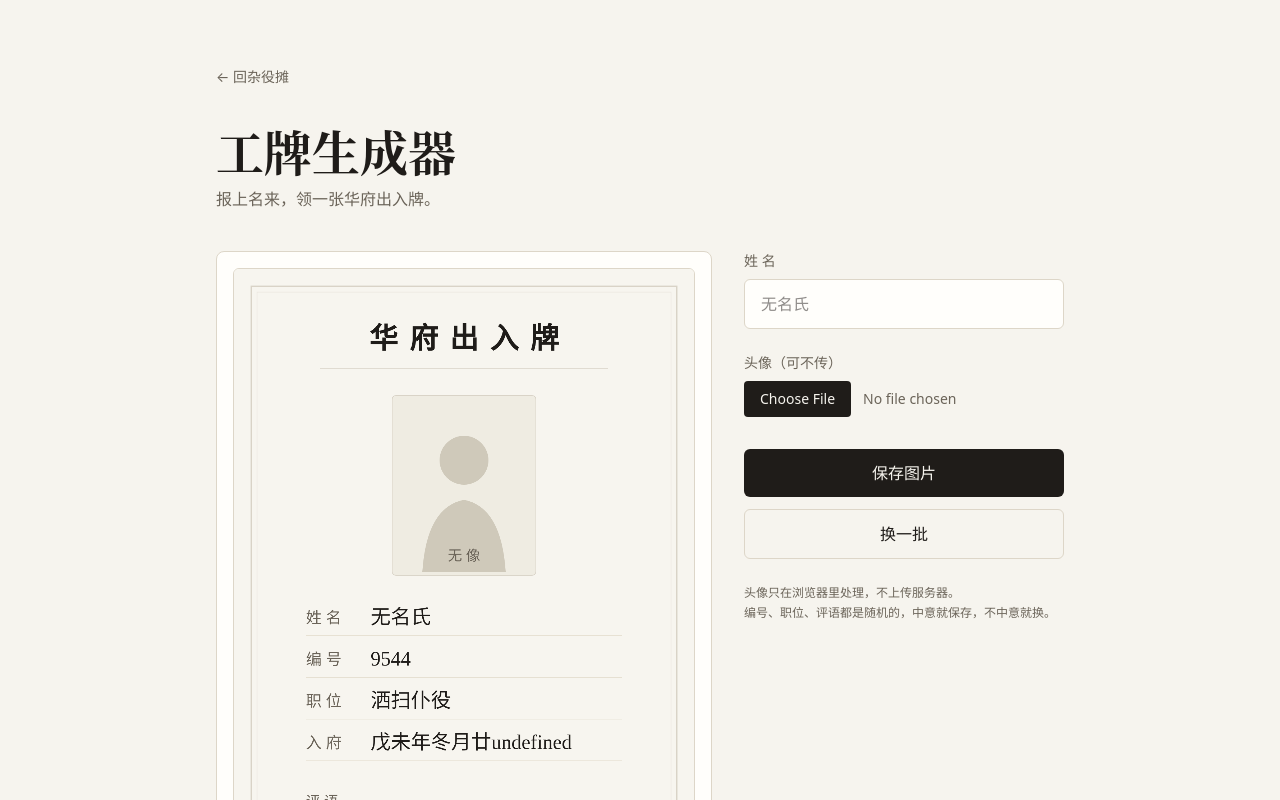
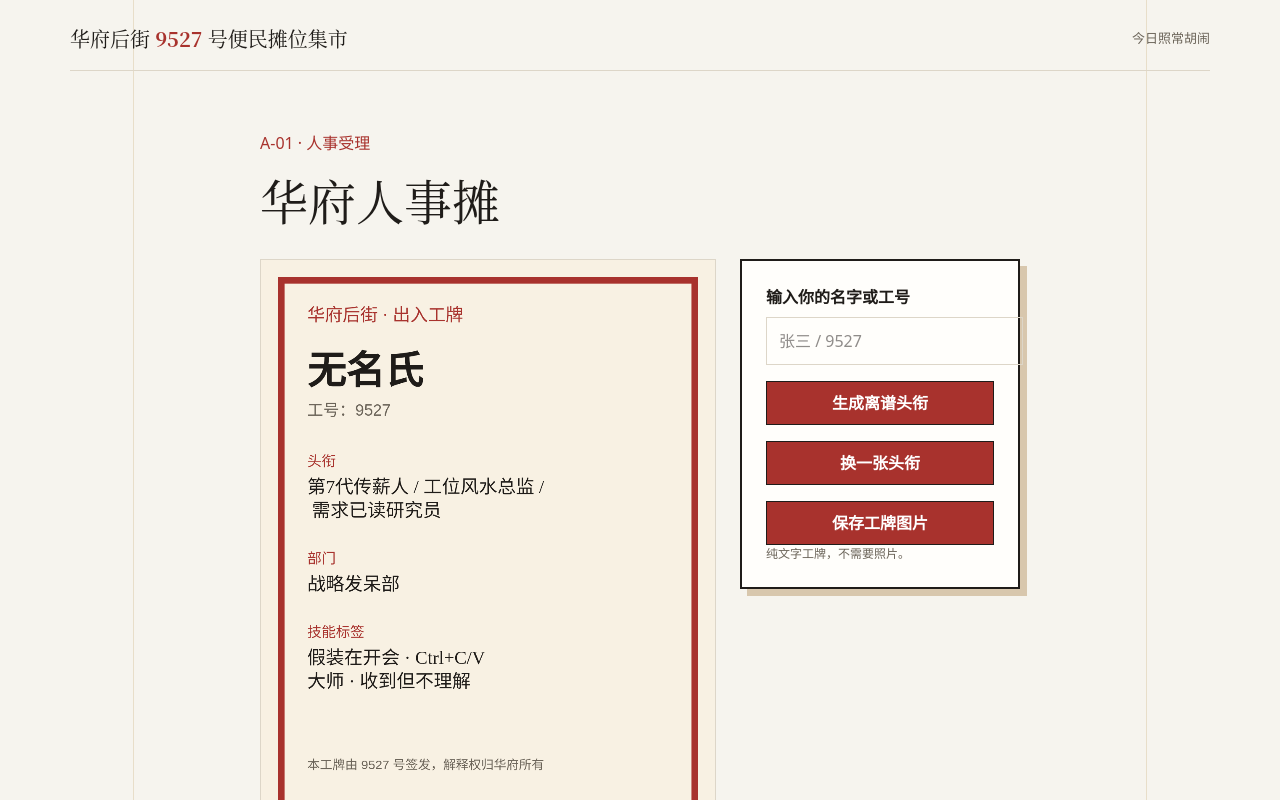
Before and after one commit to prodong9527/chat, a Next.js app: page /badge in a window 1280 px wide. Shown: the top 800 px of the page. Built offline with nearby package versions, Linux system fonts and the light colour scheme.

Commit message:
feat: redesign badge as huafu text card

```diff
--- a/app/badge/page.tsx
+++ b/app/badge/page.tsx
@@ -1,145 +1,10 @@
 "use client";
-
-import Link from "next/link";
-import { useEffect, useRef, useState } from "react";
+import { useRef, useState } from "react";
+import { MarketShell } from "@/components/market/MarketShell";
 import BadgeCanvas, { type BadgeData } from "@/components/badge/BadgeCanvas";
-import { drawDate, drawNumber, drawPost, drawRemark } from "@/lib/draw-data";
-
-function makeData(name: string): BadgeData {
-  return {
-    name,
-    number: drawNumber(),
-    post: drawPost().name,
-    date: drawDate(),
-    remark: drawRemark(),
-  };
-}
-
-export default function BadgePage() {
-  const canvasRef = useRef<HTMLCanvasElement | null>(null);
-  const [name, setName] = useState("");
-  const [data, setData] = useState<BadgeData | null>(null);
-  const [avatar, setAvatar] = useState<HTMLImageElement | null>(null);
-
-  // 随机数据放到客户端初始化，避免 SSR 与 hydration 结果不一致
-  useEffect(() => {
-    setData(makeData(""));
-  }, []);
-
-  useEffect(() => {
-    if (data) setData((d) => (d ? { ...d, name } : d));
-  }, [name]);
-
-  function reroll() {
-    setData(makeData(name));
-  }
-
-  function onPickAvatar(e: React.ChangeEvent<HTMLInputElement>) {
-    const file = e.target.files?.[0];
-    if (!file) return;
-    const reader = new FileReader();
-    reader.onload = () => {
-      const img = new Image();
-      img.onload = () => setAvatar(img);
-      img.src = reader.result as string;
-    };
-    reader.readAsDataURL(file);
-  }
-
-  function save() {
-    const canvas = canvasRef.current;
-    if (!canvas) return;
-    canvas.toBlob((blob) => {
-      if (!blob) return;
-      const url = URL.createObjectURL(blob);
-      const a = document.createElement("a");
-      a.href = url;
-      a.download = `9527-${name.trim() || "无名氏"}.png`;
-      a.click();
-      URL.revokeObjectURL(url);
-    }, "image/png");
-  }
-
-  return (
-    <main className="flex-1 w-full max-w-4xl mx-auto px-6 py-12 sm:py-16">
-      <Link
-        href="/"
-        className="inline-block text-sm text-ink-soft hover:text-seal mb-10"
-      >
-        ← 回杂役摊
-      </Link>
-
-      <header className="mb-10">
-        <h1 className="font-brush text-4xl sm:text-5xl font-bold mb-3">
-          工牌生成器
-        </h1>
-        <p className="text-ink-soft">报上名来，领一张华府出入牌。</p>
-      </header>
-
-      <div className="grid gap-8 md:grid-cols-[1fr_320px] items-start">
-        <div className="bg-paper-card border border-line rounded-lg p-4">
-          {data ? (
-            <BadgeCanvas canvasRef={canvasRef} data={data} avatar={avatar} />
-          ) : (
-            <div className="aspect-[640/1000] rounded-md border border-line bg-paper animate-pulse" />
-          )}
-        </div>
-
-        <div className="space-y-6">
-          <div>
-            <label className="block text-sm text-ink-soft mb-2">姓 名</label>
-            <input
-              value={name}
-              onChange={(e) => setName(e.target.value.slice(0, 8))}
-              placeholder="无名氏"
-              className="w-full px-4 py-3 bg-paper-card border border-line rounded-md text-base outline-none focus:border-seal"
-            />
-          </div>
-
-          <div>
-            <label className="block text-sm text-ink-soft mb-2">
-              头像（可不传）
-            </label>
-            <input
-              type="file"
-              accept="image/*"
-              onChange={onPickAvatar}
-              className="block w-full text-sm text-ink-soft file:mr-3 file:px-4 file:py-2 file:border-0 file:rounded file:bg-ink file:text-paper file:text-sm file:cursor-pointer"
-            />
-            {avatar && (
-              <button
-                onClick={() => setAvatar(null)}
-                className="mt-2 text-xs text-ink-soft hover:text-seal"
-              >
-                移除头像
-              </button>
-            )}
-          </div>
-
-          <div className="space-y-3 pt-2">
-            <button
-              onClick={save}
-              disabled={!data}
-              className="w-full px-6 py-3 bg-ink text-paper rounded-md font-medium transition-opacity hover:opacity-85 disabled:opacity-40"
-            >
-              保存图片
-            </button>
-            <button
-              onClick={reroll}
-              disabled={!data}
-              className="w-full px-6 py-3 border border-line rounded-md text-base transition-colors hover:border-seal disabled:opacity-40"
-            >
-              换一批
-            </button>
-          </div>
-
-          <p className="text-xs text-ink-soft leading-relaxed">
-            头像只在浏览器里处理，不上传服务器。
-            <br />
-            编号、职位、评语都是随机的，中意就保存，不中意就换。
-          </p>
-        </div>
-      </div>
-    </main>
-  );
-}
+import { exportPng, triggerDownload } from "@/lib/share/canvas";
+const TITLES = ["高级摸鱼架构师", "第7代传薪人", "工位风水总监", "需求已读研究员", "会议纪要蒸馏师", "摸鱼流程合规官"];
+const DEPARTMENTS = ["战略发呆部", "不急不缓司", "跨部门甩锅中心", "华府流程研究院"];
+const SKILLS = ["已读不回", "假装在开会", "Ctrl+C/V 大师", "收到但不理解"];
+function makeBadge(name: string): BadgeData { const pick = <T,>(items: readonly T[], shift: number) => items[(name.length * 13 + shift) % items.length]; return { name: name || "无名氏", number: "9527", titles: [pick(TITLES, 1), pick(TITLES, 2), pick(TITLES, 3)], department: pick(DEPARTMENTS, 4), skills: [pick(SKILLS, 5), pick(SKILLS, 6), pick(SKILLS, 7)] }; }
+export default function BadgePage() { const [name, setName] = useState(""); const [data, setData] = useState(makeBadge("")); const ref = useRef<HTMLCanvasElement>(null); async function save() { if (!ref.current) return; triggerDownload(await exportPng(ref.current), `华府工牌-${data.name}.png`); } return <MarketShell><section className="stall-page"><p>A-01 · 人事受理</p><h1>华府人事摊</h1><div className="badge-desk"><div><BadgeCanvas canvasRef={ref} data={data} /><p>本工牌由 9527 号签发，解释权归华府所有。</p></div><div className="service-desk"><label>输入你的名字或工号<input value={name} onChange={(event) => setName(event.target.value.slice(0, 16))} placeholder="张三 / 9527" /></label><button onClick={() => setData(makeBadge(name))}>生成离谱头衔</button><button onClick={() => setData(makeBadge(`${name}${Date.now()}`))}>换一张头衔</button><button onClick={save}>保存工牌图片</button><p>纯文字工牌，不需要照片。</p></div></div></section></MarketShell>; }
--- a/app/globals.css
+++ b/app/globals.css
@@ -37,6 +37,7 @@ body {
 @media (max-width:639px){.market-shell{padding:16px 14px 46px}.market-header span{display:none}.market-hero{padding:44px 8px 24px}.market-notice,.district-street,.market-footer{margin-left:8px;margin-right:8px;padding-left:0;padding-right:0}.market-notice{padding:14px}.stall-grid{grid-template-columns:1fr}.stall-sign{min-height:152px}.market-footer{display:block;line-height:1.5}}
 @media (prefers-reduced-motion:reduce){.stall-sign{transition:none}.stall-sign:hover{transform:none}}
 .stall-page{max-width:760px;margin:60px auto}.stall-page>p{color:var(--seal)}.stall-page h1{font:48px var(--font-brush);margin:10px 0 25px}.service-desk,.fortune-desk{background:var(--paper-card);border:2px solid var(--ink);box-shadow:7px 7px 0 #d8c7ad;padding:24px}.service-desk label{display:grid;gap:8px;font-weight:600}.service-desk textarea{min-height:130px;padding:12px;border:1px solid var(--line);font:16px var(--font-sans);resize:vertical}.service-desk button,.share-actions button{min-height:44px;margin-top:16px;padding:8px 18px;border:1px solid var(--ink);background:#a8322d;color:#fff;font-weight:700;cursor:pointer}.share-actions button+button{margin-left:10px;background:#fff;color:var(--ink)}.desk-error{color:var(--seal)}.result-document{margin-top:24px;padding:20px;border:1px dashed var(--line)}.result-document h2{font:28px var(--font-brush);margin:0 0 12px}.result-document section{display:grid;gap:4px;margin-top:14px}.result-document span{color:var(--ink-soft);line-height:1.6}.fortune-desk dl{display:grid;grid-template-columns:90px 1fr;gap:16px;line-height:1.6}.fortune-desk dt{font-weight:700}.fortune-desk dd{margin:0}.share-actions p{color:var(--seal)}
+.badge-desk{display:grid;grid-template-columns:minmax(0,1fr) 280px;gap:24px;align-items:start}.badge-desk .service-desk input{padding:12px;border:1px solid var(--line);font:16px var(--font-sans)}.badge-desk .service-desk button{width:100%}.badge-canvas{display:block;width:100%;height:auto;border:1px solid var(--line);background:#f8f1e3}.badge-desk>div>p{font-size:12px;color:var(--ink-soft)}@media(max-width:639px){.badge-desk{grid-template-columns:1fr}}
 
 ::selection {
   background: #e8d9c5;
--- a/components/badge/BadgeCanvas.tsx
+++ b/components/badge/BadgeCanvas.tsx
@@ -1,232 +1,4 @@
 "use client";
-
 import { useEffect, type RefObject } from "react";
-
-export type BadgeData = {
-  name: string;
-  number: string;
-  post: string;
-  date: string;
-  remark: string;
-};
-
-type Props = {
-  canvasRef: RefObject<HTMLCanvasElement | null>;
-  data: BadgeData;
-  avatar: HTMLImageElement | null;
-};
-
-const W = 640;
-const H = 1000;
-const SCALE = 2;
-
-const PAPER = "#f7f5ef";
-const INK = "#1f1c19";
-const INK_SOFT = "#6b6459";
-const LINE = "#d9d3c7";
-const SEAL = "#a8322d";
-
-const BRUSH =
-  '"STKaiti", "KaiTi", "Kaiti SC", "Songti SC", "SimSun", serif';
-const SANS = 'system-ui, "PingFang SC", "Microsoft YaHei", sans-serif';
-
-function roundRectPath(
-  ctx: CanvasRenderingContext2D,
-  x: number,
-  y: number,
-  w: number,
-  h: number,
-  r: number,
-) {
-  ctx.beginPath();
-  ctx.moveTo(x + r, y);
-  ctx.lineTo(x + w - r, y);
-  ctx.quadraticCurveTo(x + w, y, x + w, y + r);
-  ctx.lineTo(x + w, y + h - r);
-  ctx.quadraticCurveTo(x + w, y + h, x + w - r, y + h);
-  ctx.lineTo(x + r, y + h);
-  ctx.quadraticCurveTo(x, y + h, x, y + h - r);
-  ctx.lineTo(x, y + r);
-  ctx.quadraticCurveTo(x, y, x + r, y);
-  ctx.closePath();
-}
-
-/** 逐字绘制并加字距，绕开 ctx.letterSpacing 的兼容性问题 */
-function drawSpaced(
-  ctx: CanvasRenderingContext2D,
-  text: string,
-  cx: number,
-  y: number,
-  spacing: number,
-) {
-  const chars = [...text];
-  const widths = chars.map((c) => ctx.measureText(c).width);
-  const total =
-    widths.reduce((a, b) => a + b, 0) + spacing * (chars.length - 1);
-  let x = cx - total / 2;
-  chars.forEach((c, i) => {
-    ctx.fillText(c, x + widths[i] / 2, y);
-    x += widths[i] + spacing;
-  });
-}
-
-function drawPhotoFrame(ctx: CanvasRenderingContext2D, x: number, y: number, w: number, h: number) {
-  ctx.fillStyle = "#efece2";
-  roundRectPath(ctx, x, y, w, h, 6);
-  ctx.fill();
-  ctx.strokeStyle = LINE;
-  ctx.lineWidth = 1;
-  roundRectPath(ctx, x, y, w, h, 6);
-  ctx.stroke();
-}
-
-function drawSilhouette(ctx: CanvasRenderingContext2D, x: number, y: number, w: number, h: number) {
-  const cx = x + w / 2;
-  ctx.fillStyle = "#cfc9ba";
-  // 头
-  ctx.beginPath();
-  ctx.arc(cx, y + h * 0.36, w * 0.17, 0, Math.PI * 2);
-  ctx.fill();
-  // 身
-  ctx.beginPath();
-  ctx.moveTo(cx - w * 0.29, y + h * 0.98);
-  ctx.quadraticCurveTo(cx - w * 0.26, y + h * 0.62, cx, y + h * 0.58);
-  ctx.quadraticCurveTo(cx + w * 0.26, y + h * 0.62, cx + w * 0.29, y + h * 0.98);
-  ctx.closePath();
-  ctx.fill();
-
-  ctx.fillStyle = INK_SOFT;
-  ctx.font = `20px ${SANS}`;
-  ctx.textAlign = "center";
-  ctx.fillText("无 像", cx, y + h - 26);
-}
-
-export default function BadgeCanvas({ canvasRef, data, avatar }: Props) {
-  useEffect(() => {
-    const canvas = canvasRef.current;
-    if (!canvas) return;
-    const ctx = canvas.getContext("2d");
-    if (!ctx) return;
-
-    canvas.width = W * SCALE;
-    canvas.height = H * SCALE;
-    ctx.setTransform(SCALE, 0, 0, SCALE, 0, 0);
-    ctx.clearRect(0, 0, W, H);
-
-    // 纸底与双框
-    ctx.fillStyle = PAPER;
-    ctx.fillRect(0, 0, W, H);
-    ctx.strokeStyle = LINE;
-    ctx.lineWidth = 2;
-    ctx.strokeRect(24, 24, W - 48, H - 48);
-    ctx.lineWidth = 1;
-    ctx.strokeRect(32, 32, W - 64, H - 64);
-
-    // 标题
-    ctx.fillStyle = INK;
-    ctx.font = `bold 40px ${BRUSH}`;
-    ctx.textAlign = "center";
-    ctx.textBaseline = "middle";
-    drawSpaced(ctx, "华府出入牌", W / 2, 100, 16);
-
-    ctx.strokeStyle = LINE;
-    ctx.lineWidth = 1;
-    ctx.beginPath();
-    ctx.moveTo(120, 138);
-    ctx.lineTo(W - 120, 138);
-    ctx.stroke();
-
-    // 照片
-    const pw = 200;
-    const ph = 250;
-    const px = (W - pw) / 2;
-    const py = 176;
-    drawPhotoFrame(ctx, px, py, pw, ph);
-
-    if (avatar) {
-      ctx.save();
-      roundRectPath(ctx, px, py, pw, ph, 6);
-      ctx.clip();
-      const scale = Math.max(pw / avatar.width, ph / avatar.height);
-      const dw = avatar.width * scale;
-      const dh = avatar.height * scale;
-      ctx.drawImage(avatar, px + (pw - dw) / 2, py + (ph - dh) / 2, dw, dh);
-      ctx.restore();
-    } else {
-      drawSilhouette(ctx, px, py, pw, ph);
-    }
-
-    // 信息
-    const rows: [string, string][] = [
-      ["姓 名", data.name || "无名氏"],
-      ["编 号", data.number],
-      ["职 位", data.post],
-      ["入 府", data.date],
-    ];
-
-    let y = 486;
-    rows.forEach(([label, value]) => {
-      ctx.textAlign = "left";
-      ctx.fillStyle = INK_SOFT;
-      ctx.font = `22px ${SANS}`;
-      ctx.fillText(label, 100, y);
-
-      ctx.fillStyle = INK;
-      ctx.font = `28px ${BRUSH}`;
-      ctx.fillText(value, 190, y);
-
-      ctx.strokeStyle = "#e6e0d2";
-      ctx.lineWidth = 1;
-      ctx.beginPath();
-      ctx.moveTo(100, y + 24);
-      ctx.lineTo(W - 100, y + 24);
-      ctx.stroke();
-
-      y += 58;
-    });
-
-    // 评语
-    ctx.textAlign = "left";
-    ctx.fillStyle = INK_SOFT;
-    ctx.font = `20px ${SANS}`;
-    ctx.fillText("评 语", 100, 742);
-
-    ctx.fillStyle = INK;
-    ctx.font = `26px ${BRUSH}`;
-    const remark = data.remark;
-    const maxWidth = W - 200;
-    const line1 = remark.slice(0, 12);
-    const line2 = remark.slice(12);
-    ctx.fillText(line1, 100, 782, maxWidth);
-    if (line2) ctx.fillText(line2, 100, 818, maxWidth);
-
-    // 底部
-    ctx.textAlign = "center";
-    ctx.fillStyle = INK_SOFT;
-    ctx.font = `18px ${SANS}`;
-    ctx.fillText("9527.chat", W / 2, H - 82);
-
-    // 印章
-    const sx = W - 150;
-    const sy = H - 168;
-    ctx.strokeStyle = SEAL;
-    ctx.lineWidth = 3;
-    roundRectPath(ctx, sx, sy, 84, 84, 8);
-    ctx.stroke();
-    ctx.fillStyle = SEAL;
-    ctx.font = `bold 30px ${BRUSH}`;
-    ctx.textAlign = "center";
-    ctx.textBaseline = "middle";
-    ctx.fillText("华", sx + 42, sy + 26);
-    ctx.fillText("府", sx + 42, sy + 58);
-    ctx.textBaseline = "alphabetic";
-  }, [canvasRef, data, avatar]);
-
-  return (
-    <canvas
-      ref={canvasRef}
-      style={{ width: "100%", height: "auto", display: "block" }}
-      className="rounded-md border border-line"
-    />
-  );
-}
+export type BadgeData = { name: string; number: string; titles: string[]; department: string; skills: string[] };
+export default function BadgeCanvas({ canvasRef, data }: { canvasRef: RefObject<HTMLCanvasElement | null>; data: BadgeData }) { useEffect(() => { const canvas = canvasRef.current; const ctx = canvas?.getContext("2d"); if (!canvas || !ctx) return; canvas.width = 1080; canvas.height = 1350; ctx.fillStyle="#f8f1e3";ctx.fillRect(0,0,1080,1350);ctx.strokeStyle="#a8322d";ctx.lineWidth=16;ctx.strokeRect(48,48,984,1254);ctx.fillStyle="#a8322d";ctx.font='42px KaiTi, serif';ctx.fillText("华府后街 · 出入工牌",110,145);ctx.fillStyle="#1f1c19";ctx.font='bold 92px KaiTi, serif';ctx.fillText(data.name,110,295);ctx.font='38px PingFang SC, sans-serif';ctx.fillStyle="#6b6459";ctx.fillText(`工号：${data.number}`,110,370);let y=490; for(const [label,value] of [["头衔",data.titles.join(" / ")],["部门",data.department],["技能标签",data.skills.join(" · ")]]){ctx.fillStyle="#a8322d";ctx.font='34px PingFang SC, sans-serif';ctx.fillText(label,110,y);ctx.fillStyle="#1f1c19";ctx.font='44px KaiTi, serif';const words=value.match(/.{1,17}/g)??[];words.slice(0,3).forEach((line,i)=>ctx.fillText(line,110,y+64+i*56));y+=64+Math.min(words.length,3)*56+55;}ctx.fillStyle="#6b6459";ctx.font='30px PingFang SC, sans-serif';ctx.fillText("本工牌由 9527 号签发，解释权归华府所有",110,1210); },[canvasRef,data]); return <canvas ref={canvasRef} className="badge-canvas"/>; }
```
